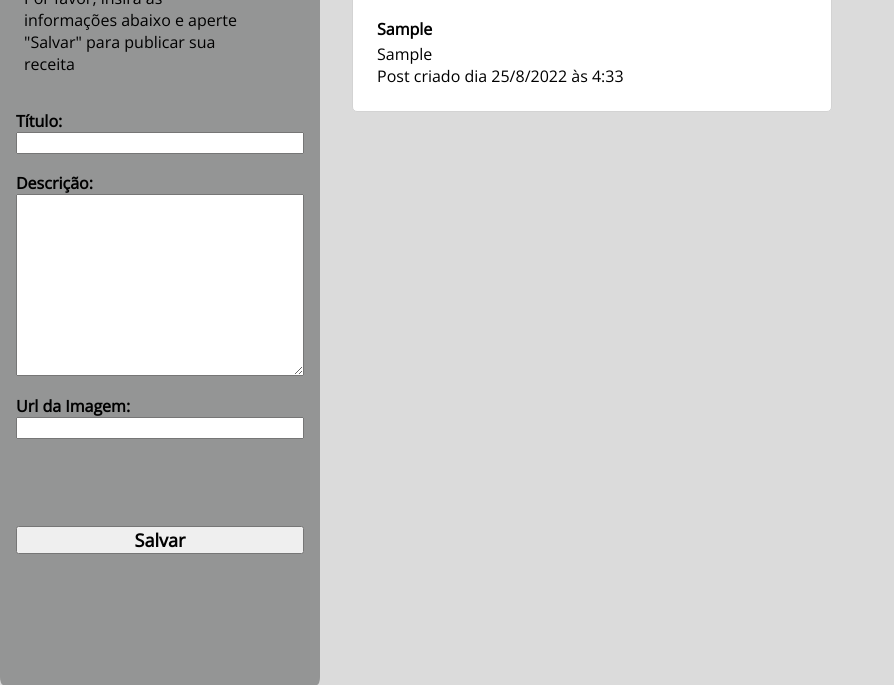
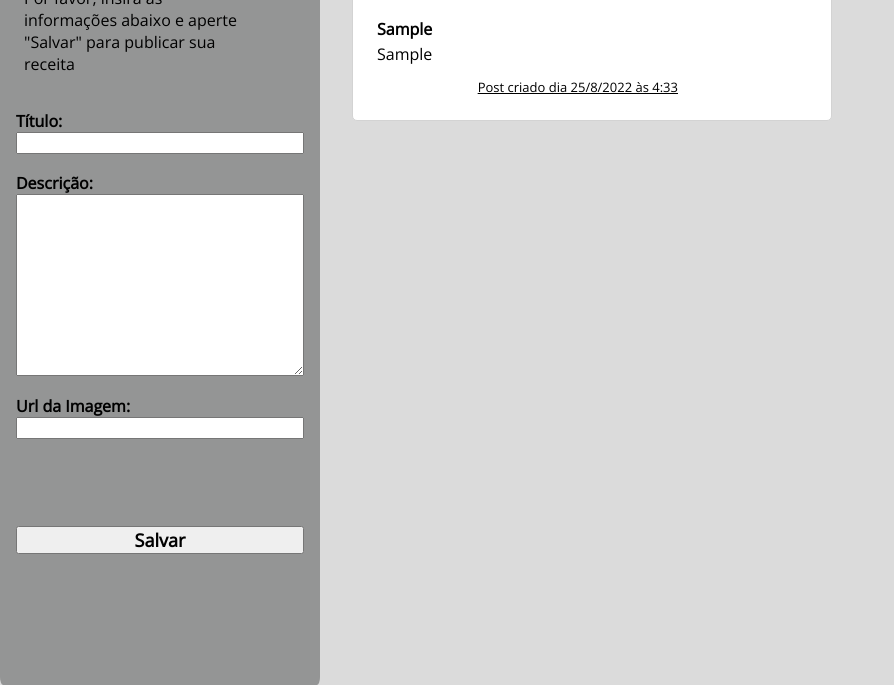
Before and after one commit to arianefrancaqa/frontend-ii, a plain HTML site: page checkPoint1/index.html in a window 1280 px wide. Both pictures are taken after typing "Sample", "Sample", "Sample" into the empty fields and a click on the button "Salvar". Shown: the part 115-800 px from the top of the page, without its empty margins (0-894 px from the left). Drawn offline with nearby package versions, Linux system fonts and the light colour scheme.

Commit message:
criando classe para a data

```diff
--- a/checkPoint1/css/style.css
+++ b/checkPoint1/css/style.css
@@ -12,7 +12,8 @@
     - menu fixo na rolagem - feito
     - Colocar campo de data no card para saber a hora do post - feito
     - Criar Select de categorias de tipo de prato Ex as categorias do ifood (hamburger, pizza, sushi, caseira). Este seria como campo extra
-    - Extra: resolver problemas do textarea com quebra de linha
+    - Extra: resolver problemas do textarea com quebra de linha - feito gloria deus
+    - Extra2: fazer função para tornar os campos mandatórios
     */
 
 body {
@@ -98,6 +99,14 @@ p {
   margin-top: 1em;
 }
 
+.dataP {
+  text-decoration-line: underline;
+  font-size: small;
+  padding-top: 1em;
+  display: flex;
+  justify-content: flex-end;
+}
+
 main h2 {
   padding-left: 35%;
   padding-top: 0.5%;
--- a/checkPoint1/index.html
+++ b/checkPoint1/index.html
@@ -16,11 +16,11 @@
         <div id="formulario">
             <form>
                 <label>Título:</label>
-                <input id="tituloPost" />
+                <input id="tituloPost" required>
                 <label>Descrição:</label>
-                <textarea wrap="hard" name="descricaoPost" id="descricaoPost" cols="30" rows="10"></textarea>
+                <textarea name="descricaoPost" id="descricaoPost" cols="30" rows="10" required></textarea>
                 <label>Url da Imagem:</label>
-                <input id="urlImagemPost" />
+                <input id="urlImagemPost" required/>
                 <button id="submitButton" type="submit">Salvar</button>
             </form>
         </div>
--- a/checkPoint1/scripts/criaPost.js
+++ b/checkPoint1/scripts/criaPost.js
@@ -33,6 +33,7 @@ window.addEventListener("load", function () {
     descricaoP.innerHTML = descricao;
 
     let dataDoPost = document.createElement("p");
+    dataDoPost.setAttribute("class", "dataP")
     dataDoPost.innerHTML = transformaData();
 
     itemCardDiv.appendChild(imagem);
@@ -48,9 +49,10 @@ window.addEventListener("load", function () {
       {
         title: inputTitulo.value,
         imgUrl: inputUrl.value,
-        description: inputDescricao.value,
+        description: inputDescricao.value.replace(/\r?\n/g, "<br>"),
       },
     ];
+
     listaInfosReceitas.forEach((element) => {
       addReceitaNaTela(element.title, element.description, element.imgUrl);
     });
```
